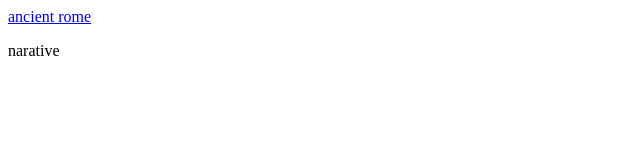
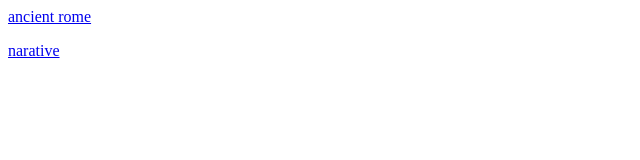
Before and after one commit to Grim-Amble/Humanities, a plain HTML site: page index.html in a window 1280 px wide. Shown: the full height of the page, 0-640 px from the left. Drawn offline with Linux system fonts and the light colour scheme.

Commit message:
Update index.html

```diff
--- a/index.html
+++ b/index.html
@@ -2,5 +2,4 @@
 <body>
   <a href=ancient_rome.html>ancient rome</a>
   <p> </p>
-  <a herf=https://grim-amble.github.io/Humanities/narative.html>narative</a>
-</body>
+  <a href=https://grim-amble.github.io/Humanities/narative.html>narative</a>
```
